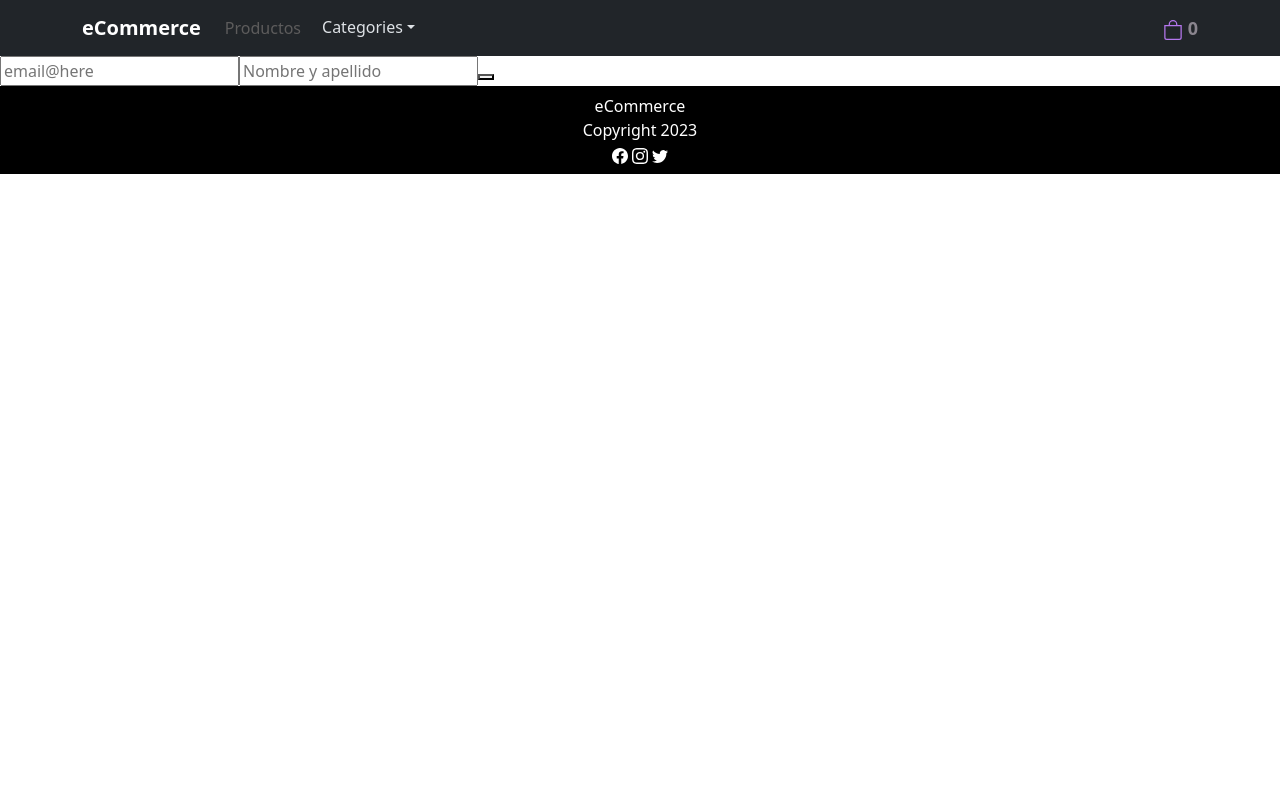
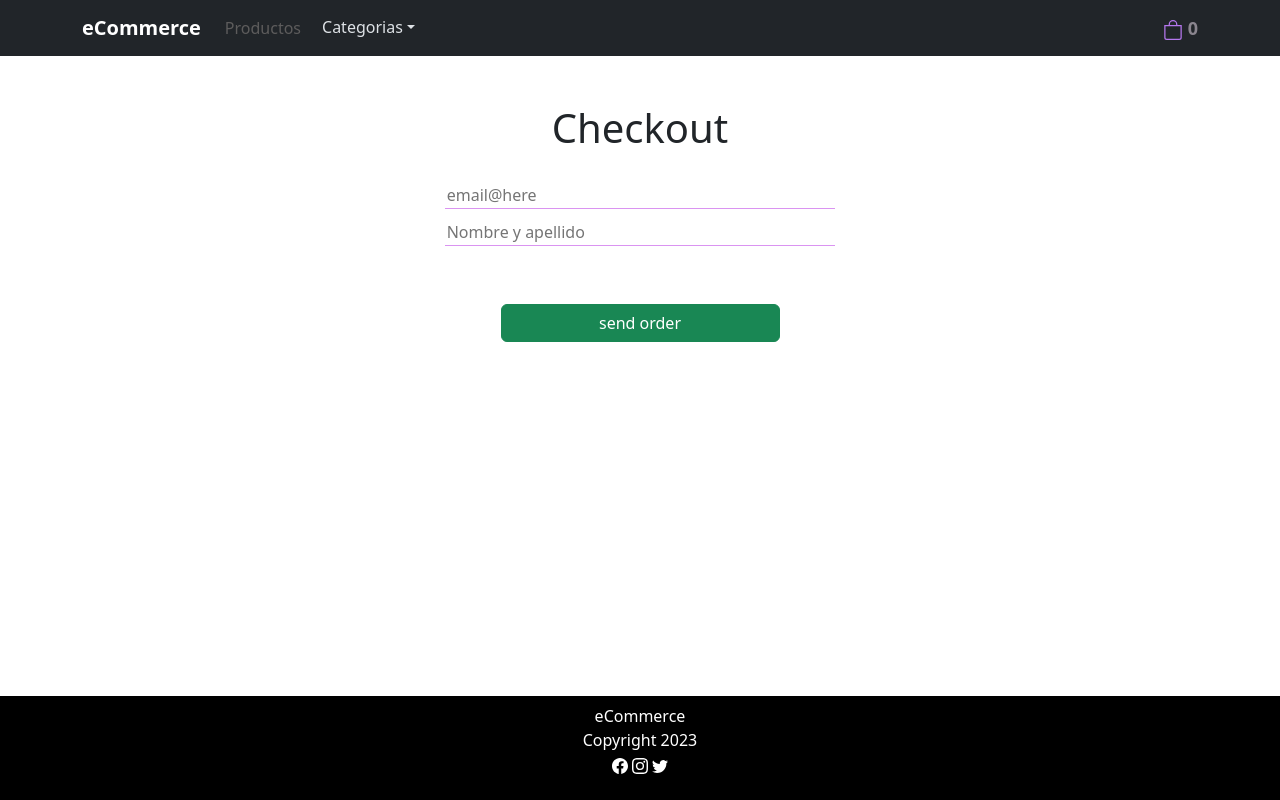
Before and after one commit to luisbattle/coderhouse_react, a React (Vite) app: page /checkout in a window 1280 px wide. Built offline with nearby package versions, Linux system fonts and the light colour scheme.

Commit message:
estilos carrito

```diff
--- a/src/components/Cart/Cart.css
+++ b/src/components/Cart/Cart.css
@@ -1,9 +1,24 @@
-.CartContainer .cart-list {
-    display: flex;
+.cartListItem {
+    margin-top: 10px;
+    margin-bottom: 20px;
+
 }
 
-.CartContainer .cart-list li {
+/* .CartContainer .cart-list {
+    display: flex;
+} */
+
+/* .CartContainer .cart-list li {
     color: blue;
+} */
+
+.CartContainer .cartPrice {
+    display: block;
+}
 
 
+.btnCartRemoveItem {
+    height: 20px;
+    width: 20px;
+
 }
--- a/src/components/Cart/Cart.jsx
+++ b/src/components/Cart/Cart.jsx
@@ -1,6 +1,8 @@
 import { useContext, useEffect, useState } from "react"
 import { CartContext } from '../../context/CartContext'
-import { Button } from 'react-bootstrap'
+import { Button, Container } from 'react-bootstrap'
+import { Trash } from 'react-bootstrap-icons';
+
 import "./Cart.css"
 
 const Cart = () => {
@@ -10,35 +12,74 @@ const Cart = () => {
 
     useEffect(() => {
         const calculateTotalAmount = () => {
-            console.log("CartItems: ", cart.length)
             const total = cart.reduce((acumulator, element) => acumulator + (parseInt(element.price) * element.quantity), 0)
-            console.log("Total ", total)
             setTotalAmount(total)
         }
         calculateTotalAmount()
     }, [cart])
 
-    // const removeItem = (productid) => {
-    //     console.log("removiendo item...", productid)
-    // }
+    // IDEA
+    // https://mdbootstrap.com/docs/standard/design-blocks/ecommerce/shopping-cart/
 
     return (
-        <div className='CartContainer'>
+        <Container>
             <h1 className='text-center'>Carrito</h1>
-            {cart.map((product) =>
-                <div>
-                    <ul className='cart-list'>
-                        <li>{product.name}  X {product.quantity} Unidades $ {product.price} = Subtotal ${product.price * product.quantity} </li>
+            <div className="row">
+                <div className="col-9">
+                    {
+                        cart.length > 0
+                            ? cart.map((product) =>
+                                <div className="cartListItem">
+                                    <div className="row">
+                                        <div className="col-2">
+                                            <img src={product.image} alt="" />
+                                        </div>
+                                        <div className="col-5">
+                                            <p>{product.name}</p>
+                                            <Trash className='btnCartRemoveItem' onClick={() => { removeItem(product.id) }} variant='danger' > X</Trash>
+                                        </div>
+                                        <div className="col-5 cartPrice">
+                                            <p>CANT: {product.quantity}</p>
+                                            <p>${product.price}</p>
+                                        </div>
+                                    </div>
+                                </div>
+                            )
+                            : <p>Tu carrito está vacío</p>
+                    }
 
-                        <Button className='btnCartRemoveItem' onClick={() => { removeItem(product.id) }} variant='danger' > X</Button>
-                    </ul>
                 </div>
-            )}
-            <p>Total: ${totalAmount}</p>
-            <Button onClick={clearCart}>Limpiar Carrito</Button>
-            <Button onClick={() => { alert("Gracias por su compra") }}>Checkout</Button>
 
-        </div>
+                <div className="col-3">
+                    <p>Monto total</p>
+                    <div className="row">
+                        <div className="col-6">
+                            <p>Envío</p>
+                        </div>
+                        <div className="col-6">
+                            <p>Gratis</p>
+                        </div>
+                        <hr class="hr" />
+                        <div className="row">
+                            <div className="col-6">
+                                Total...
+                            </div>
+                            <div className="col-6">
+                                ${totalAmount}
+                            </div>
+                        </div>
+                        <button className="btn btn-dark w-50 m-5 text-center"><a href="/checkout">Checkout</a></button>
+                    </div>
+
+                </div>
+            </div>
+            {
+                cart.length > 0
+                    ? <Button className="btn btn-dark mb-2" onClick={clearCart}>Limpiar Carrito</Button>
+                    : null
+            }
+
+        </Container>
     )
 }
 
--- /dev/null
+++ b/src/components/Checkout/Checkout.css
@@ -0,0 +1,18 @@
+.checkout-container {
+    display: flex;
+    flex-direction: column;
+    align-items: center;
+    margin-top: 30px;
+    margin-bottom: 30px;
+
+}
+
+
+.checkout-form-input {
+    width: 35%;
+    border: none;
+    margin-bottom: 10px;
+    border-bottom: 0.5px solid rgb(218, 148, 241);
+    outline: none;
+    color: rgb(128, 128, 128);
+}
--- a/src/components/Checkout/Checkout.jsx
+++ b/src/components/Checkout/Checkout.jsx
@@ -1,4 +1,6 @@
 import React from 'react'
+import './Checkout.css'
+import { Button } from 'react-bootstrap'
 
 const Checkout = () => {
 
@@ -7,10 +9,13 @@ const Checkout = () => {
         alert("gracias por su compra")
     }
     return (
-        <div>
-            <input type="email" placeholder='email@here' />
-            <input type="text" placeholder='Nombre y apellido' />
-            <button onClick={sendOrder}></button>
+        <div className='container mt-5 mb-5'>
+            <h1 className='text-center'>Checkout</h1>
+            <div className='checkout-container'>
+                <input className="checkout-form-input" type="email" placeholder='email@here' />
+                <input className="checkout-form-input" type="text" placeholder='Nombre y apellido' />
+                <Button className='mt-5 w-25 text-center' variant="success" onClick={sendOrder}  >send order</Button>
+            </div>
         </div>
     )
 }
--- a/src/components/Footer/Footer.css
+++ b/src/components/Footer/Footer.css
@@ -1,7 +1,3 @@
-Footer p {
-    color: white;
-}
-
 .fotter-text {
     color: white;
 }
--- a/src/components/Footer/Footer.jsx
+++ b/src/components/Footer/Footer.jsx
@@ -2,7 +2,7 @@ import './Footer.css'
 import { Facebook, Twitter, Instagram } from 'react-bootstrap-icons'
 export default function Footer() {
     return (
-        <div className="text-center bg-black">
+        <div className="fixed-bottom text-center bg-black">
             <ul className='p-2'>
                 <li>eCommerce</li>
                 <li>Copyright 2023</li>
--- a/src/components/Home/Home.jsx
+++ b/src/components/Home/Home.jsx
@@ -1,8 +1,13 @@
 import React from 'react'
+import { Container } from 'react-bootstrap'
+
 
 const Home = () => {
     return (
-        <div>Home</div>
+        <Container>
+            <h1 className='text-center'>Tienda eCommerce</h1>
+            <h2>Encontrá los mejores productos en un mismo lugar</h2>
+        </Container>
     )
 }
 
--- a/src/components/NavBar/NavBar.jsx
+++ b/src/components/NavBar/NavBar.jsx
@@ -17,7 +17,7 @@ export default function NavBar() {
                     {/* DropDown By Category */}
                     <Dropdown>
                         <Dropdown.Toggle variant="Secondary" id="dropdown-basic">
-                            Categories
+                            Categorias
                         </Dropdown.Toggle>
                         <Dropdown.Menu>
                             <Dropdown.Item as={Link} to={"/products/deportes"}>Deportes</Dropdown.Item>
--- a/firebase.js
+++ b/src/config/config.jsx
@@ -1,6 +1,3 @@
-// Import the functions you need from the SDKs you need
-import { initializeApp } from "firebase/app";
-import { getAnalytics } from "firebase/analytics";
 // TODO: Add SDKs for Firebase products that you want to use
 // https://firebase.google.com/docs/web/setup#available-libraries
 
@@ -15,8 +12,5 @@ const firebaseConfig = {
     messagingSenderId: "722074247938",
     appId: "1:722074247938:web:d1816d7c1d6c172aa0d81b",
     measurementId: "G-FZKZ6F3DW9"
-};
-
-// Initialize Firebase
-const app = initializeApp(firebaseConfig);
-const analytics = getAnalytics(app);
+}
+export default firebaseConfig
--- a/src/main.jsx
+++ b/src/main.jsx
@@ -9,28 +9,7 @@ import 'bootstrap/dist/css/bootstrap.min.css'
 // Import the functions you need from the SDKs you need
 import { initializeApp } from "firebase/app";
 import { getAnalytics } from "firebase/analytics";
-// TODO: Add SDKs for Firebase products that you want to use
-// https://firebase.google.com/docs/web/setup#available-libraries
-
-// Your web app's Firebase configuration
-// For Firebase JS SDK v7.20.0 and later, measurementId is optional
-const firebaseConfig = {
-  // apiKey: "AIzaSyCrv-_l1sbjqM09QK5vCA_YFtAoUYsOUgo",
-  // authDomain: "ecommerce-74617.firebaseapp.com",
-  // databaseURL: "https://ecommerce-74617-default-rtdb.firebaseio.com",
-  // projectId: "ecommerce-74617",
-  // storageBucket: "ecommerce-74617.appspot.com",
-  // messagingSenderId: "722074247938",
-  // appId: "1:722074247938:web:d1816d7c1d6c172aa0d81b",
-  // measurementId: "G-FZKZ6F3DW9"
-  apiKey: "AIzaSyAUSszngj3MCZSNVTCbsyxBEaV9ShQsWPI",
-  authDomain: "ecommerce-c7890.firebaseapp.com",
-  projectId: "ecommerce-c7890",
-  storageBucket: "ecommerce-c7890.appspot.com",
-  messagingSenderId: "98637627825",
-  appId: "1:98637627825:web:ae67b47cae9f6278a43d90",
-  measurementId: "G-2B8C22312J"
-};
+import firebaseConfig from './config/config.jsx';
 
 // Initialize Firebase
 const app = initializeApp(firebaseConfig);
```
Also changed, not shown: src/configuration.jsx (added), 2 other files (tests, documents, lock files or other folders).
